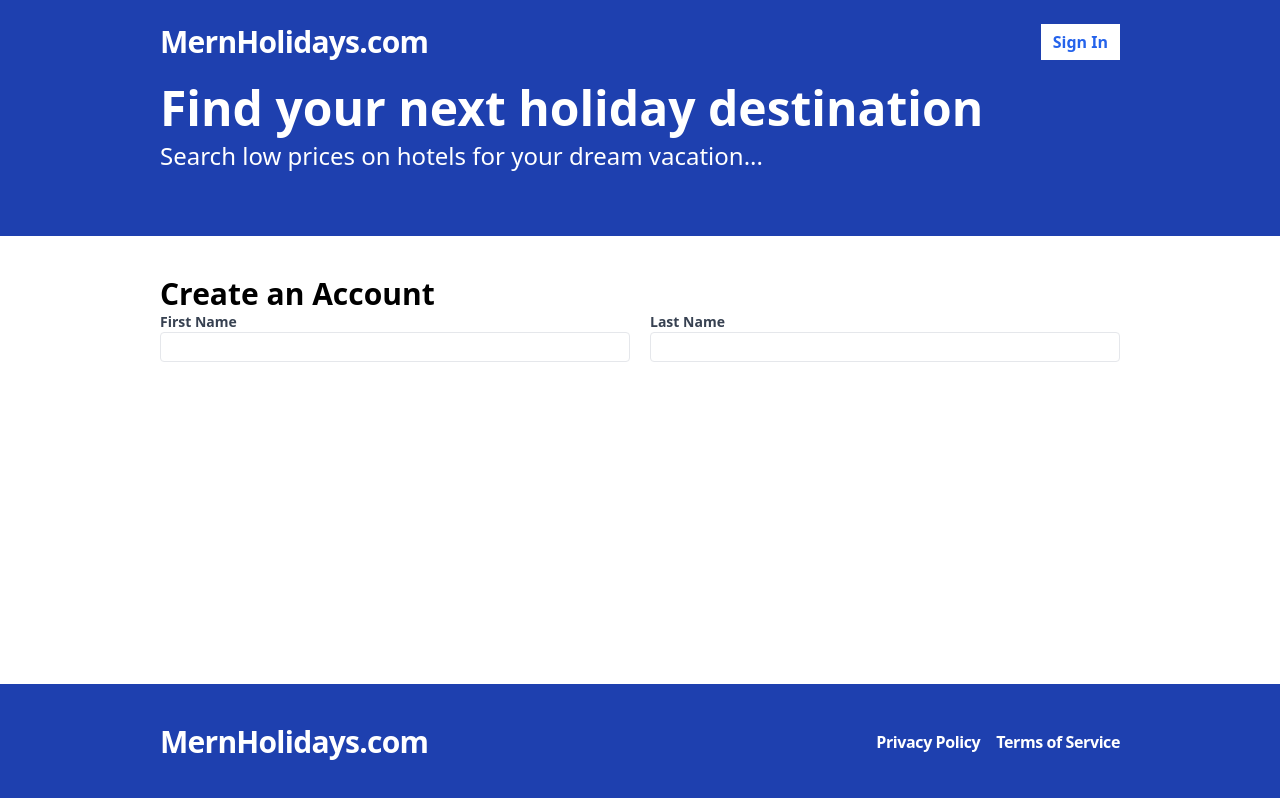
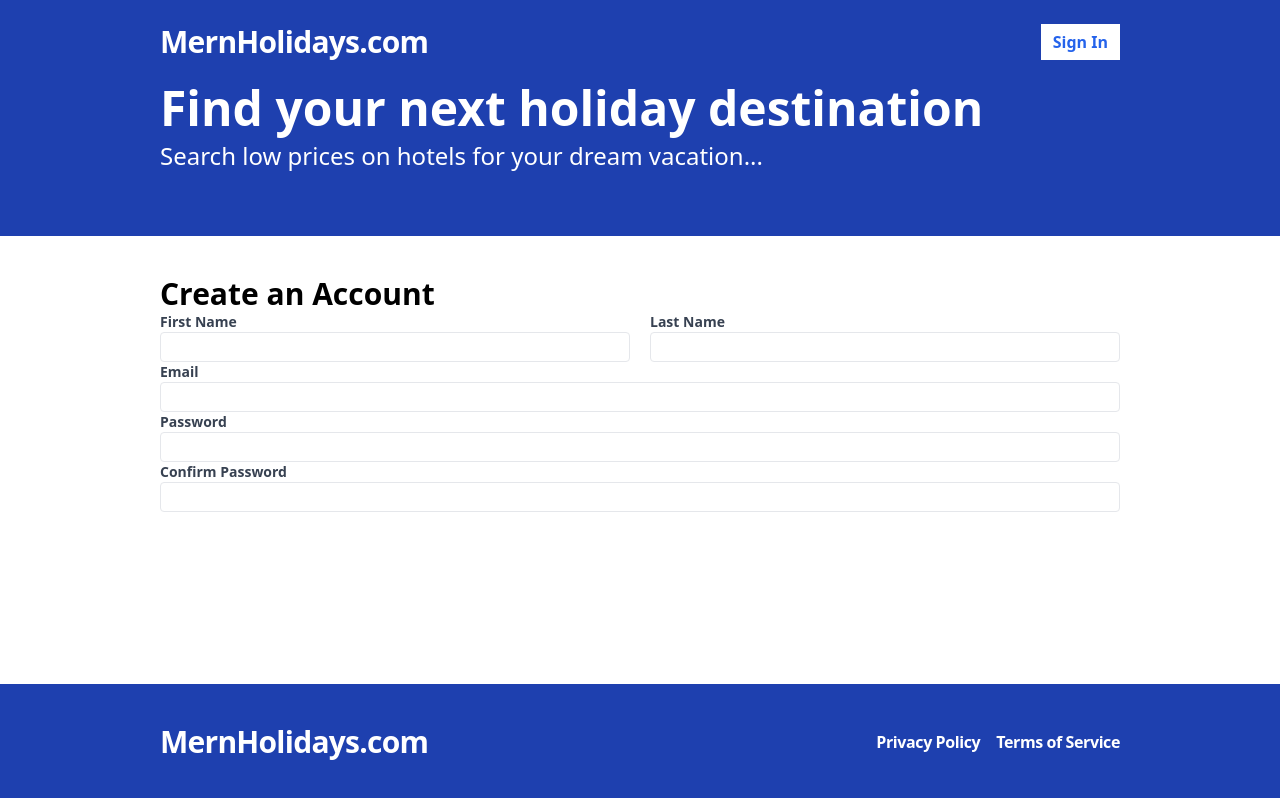
Before and after one commit to ColinChan520/Booking-System, a React (Vite) app in the folder frontend/: page /register in a window 1280 px wide. Built offline with nearby package versions, Linux system fonts and the light colour scheme.

Commit message:
Add the user's registered email, password and confirm password entry

```diff
--- a/frontend/src/pages/Register.tsx
+++ b/frontend/src/pages/Register.tsx
@@ -9,7 +9,7 @@ type RegisterFormData = {
 };
 
 const Register = ()=>{
-const {register} = useForm<RegisterFormData>();
+const {register, watch} = useForm<RegisterFormData>();
 
     return(
         <form className="flex flex-col gap5">
@@ -23,8 +23,40 @@ const {register} = useForm<RegisterFormData>();
                     Last Name
                     <input className="border rounded w-full py-1 px-2 font-normal"{...register("lastName", {required: "This field is required"})}></input>
                 </label>
+            </div>
 
-            </div>
+            <label className="text-gray-700 text-sm font-bold flex-1">
+                    Email
+                    <input
+                    type="email"
+                    className="border rounded w-full py-1 px-2 font-normal"{...register("email", {required: "This field is required"})}></input>
+                </label>
+
+                <label className="text-gray-700 text-sm font-bold flex-1">
+                    Password
+                    <input
+                    type="password"
+                    className="border rounded w-full py-1 px-2 font-normal"{...register("password", {required: "This field is required", minLength:{
+                        value: 6,
+                        message:"Password must be at least 6 characters",
+                    },
+                    })}></input>
+                </label>
+
+                <label className="text-gray-700 text-sm font-bold flex-1">
+                    Confirm Password
+                    <input
+                    type="password"
+                    className="border rounded w-full py-1 px-2 font-normal"{...register("confirmPassword", {
+                        validate:(val)=>{
+                        if(!val){
+                            return "This field is required";
+                        }else if(watch("password") !== val){
+                            return "Your passwords do not match";
+                        }
+                    },
+                    })}></input>
+                </label>
         </form>
     );
 };
--- a/frontend/tailwind.config.js
+++ b/frontend/tailwind.config.js
@@ -6,7 +6,6 @@ export default {
     container: {
       padding: {
         md: "10rem",
-
       }
     },
   },
```
